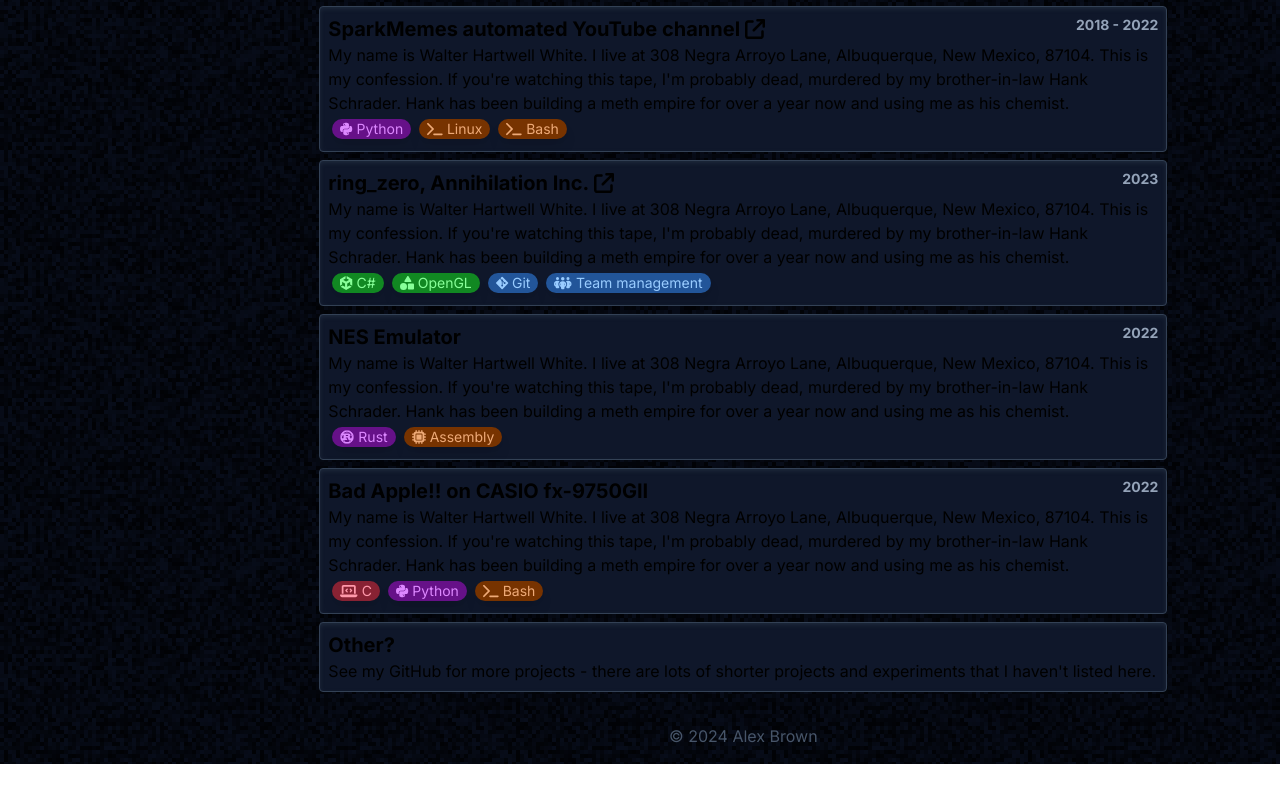
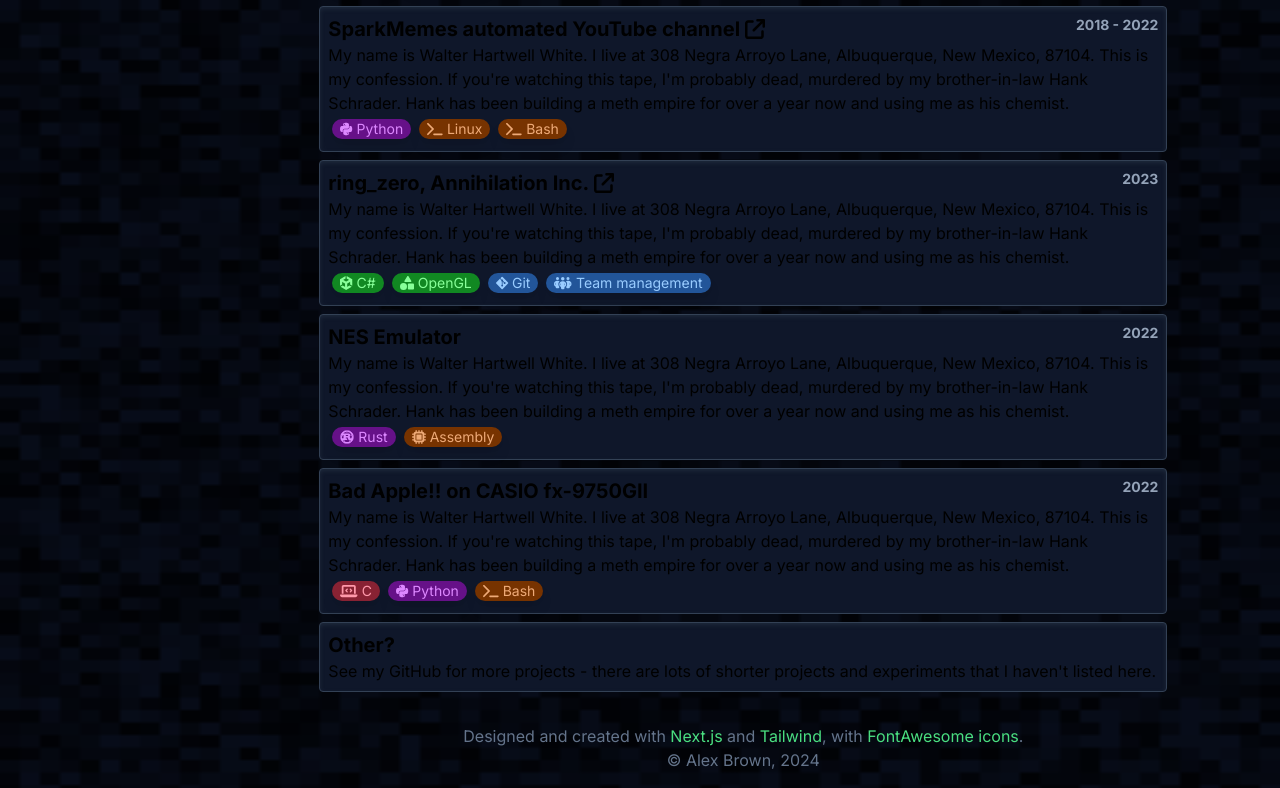
Before and after one commit to AlexApps99/new-personal-site, a Next.js app: page / in a window 1280 px wide. Shown: the part 1790-2578 px from the top of the page. Before the commit the page ends 2554 px from the top, so only its background shows below. Built offline with nearby package versions, Linux system fonts and the light colour scheme.

Commit message:
Improve drawing of background, add copyright info

```diff
--- a/src/app/layout.tsx
+++ b/src/app/layout.tsx
@@ -16,8 +16,7 @@
   return (
     <html lang="en" className="scroll-smooth">
       <body className={TEXT_FONT.className} style={{
-        'background': 'fixed url(noise64.png) top/256px',
-        'imageRendering': 'pixelated',
+        'background': 'fixed url(noise64.png) 256px, black'
       }}>{children}</body>
     </html>
   );
--- a/src/app/page.tsx
+++ b/src/app/page.tsx
@@ -14,6 +14,9 @@
   ];
 
   const header = Header(sections);
+
+  const currentYear = new Date().getFullYear();
+
   return (
     <div className="flex flex-col md:flex-row">
       {header}
@@ -23,8 +26,11 @@
             {section.element}
           </section>
         ))}
-        <section className="text-center text-slate-600">
-          <span>&copy; 2024 Alex Brown</span>
+        <section className="text-center text-slate-500">
+          <span>
+            Designed and created with <a className="text-green-400" href="https://nextjs.org/" target="_blank">Next.js</a> and <a className="text-green-400" href="https://tailwindcss.com/" target="_blank">Tailwind</a>, with <a className="text-green-400" href="https://fontawesome.com/" target="_blank">FontAwesome icons</a>.<br/>
+            &copy; Alex Brown, {currentYear}
+          </span>
         </section>
       </main>
     </div>
```
Also changed, not shown: public/noise64.png, 1 other file (tests, documents, lock files or other folders).
